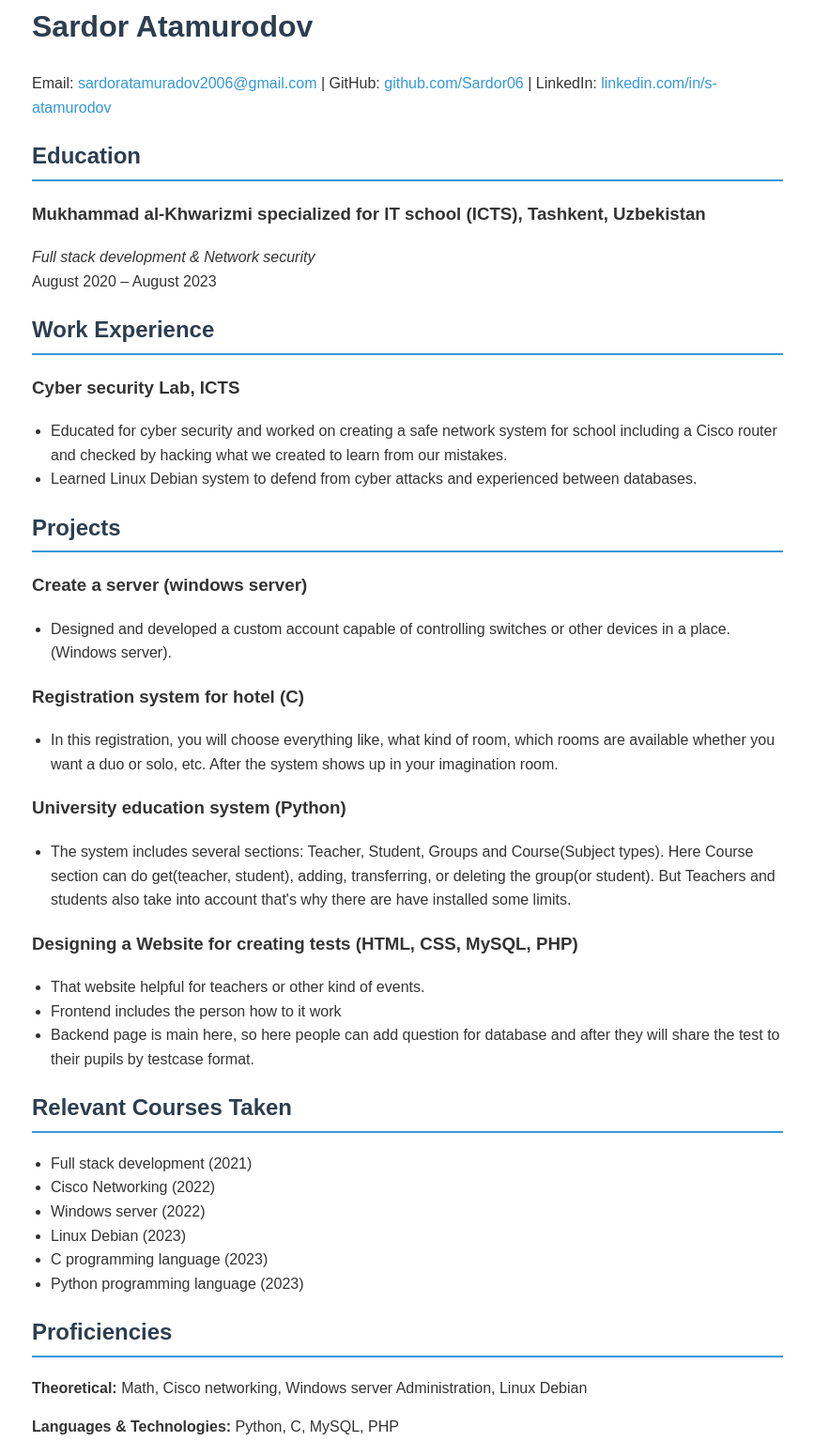
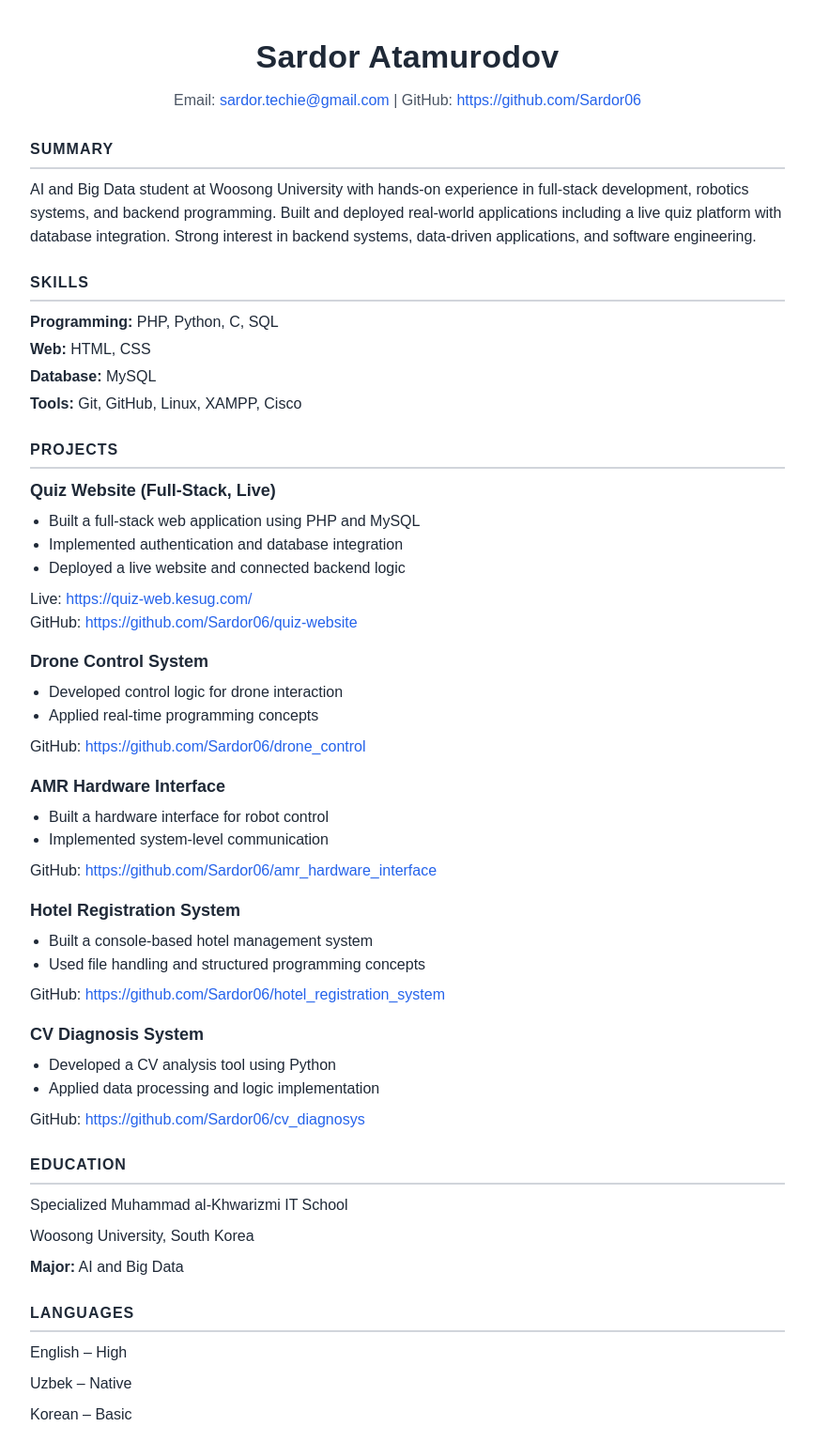
Before and after one commit to Sardor06/Sardor06.github.io, a plain HTML site: page index.html in a window 1280 px wide. Shown: the part 38-1573 px from the top of the page at 94% size, without its empty margins (206-1073 px from the left). Drawn offline with Linux system fonts and the light colour scheme.

Commit message:
Update index.html
Updated the portfolio to a resume format with new sections and styling.

```diff
--- a/index.html
+++ b/index.html
@@ -1,106 +1,201 @@
 <!DOCTYPE html>
 <html lang="en">
 <head>
-    <meta charset="UTF-8">
-    <meta name="viewport" content="width=device-width, initial-scale=1.0">
-    <title>Sardor Atamurodov - Portfolio</title>
+  <meta charset="UTF-8" />
+  <meta name="viewport" content="width=device-width, initial-scale=1.0" />
+  <title>Sardor Atamurodov - Resume</title>
   <style>
+    :root {
+      --text: #1f2937;
+      --muted: #4b5563;
+      --line: #d1d5db;
+      --accent: #2563eb;
+      --bg: #ffffff;
+    }
+    * { box-sizing: border-box; }
     body {
-            font-family: Arial, sans-serif;
-            line-height: 1.6;
-            color: #333;
-            max-width: 800px;
-            margin: 0 auto;
-            padding: 20px;
+      margin: 0;
+      font-family: Arial, Helvetica, sans-serif;
+      background: #f5f7fb;
+      color: var(--text);
+      line-height: 1.55;
     }
-        h1, h2 {
-            color: #2c3e50;
+    .page {
+      max-width: 900px;
+      margin: 32px auto;
+      background: var(--bg);
+      padding: 40px 48px;
+      box-shadow: 0 8px 24px rgba(0,0,0,0.08);
     }
-        h2 {
-            border-bottom: 2px solid #3498db;
-            padding-bottom: 5px;
+    h1 {
+      margin: 0 0 8px 0;
+      font-size: 34px;
+      text-align: center;
+      letter-spacing: 0.3px;
     }
-        a {
-            color: #3498db;
+    .contact {
+      text-align: center;
+      color: var(--muted);
+      margin-bottom: 28px;
+    }
+    .contact a {
+      color: var(--accent);
       text-decoration: none;
     }
-        a:hover {
-            text-decoration: underline;
+    .section {
+      margin-top: 24px;
     }
-        .contact-info {
-            margin-bottom: 20px;
+    .section h2 {
+      font-size: 16px;
+      letter-spacing: 1px;
+      margin: 0 0 10px 0;
+      padding-bottom: 6px;
+      border-bottom: 2px solid var(--line);
     }
-        ul {
-            padding-left: 20px;
+    p {
+      margin: 8px 0;
+    }
+    .skills p {
+      margin: 4px 0;
+    }
+    .project {
+      margin-bottom: 16px;
+    }
+    .project h3 {
+      margin: 0 0 6px 0;
+      font-size: 18px;
+    }
+    .project ul {
+      margin: 6px 0 8px 20px;
+      padding: 0;
+    }
+    .project a, .links a {
+      color: var(--accent);
+      text-decoration: none;
+      word-break: break-all;
+    }
+    .edu-item {
+      margin-bottom: 8px;
+    }
+    @media print {
+      body {
+        background: #fff;
+      }
+      .page {
+        box-shadow: none;
+        margin: 0;
+        max-width: none;
+        padding: 24px 28px;
+      }
     }
   </style>
 </head>
 <body>
-    <header>
+  <div class="page">
     <h1>Sardor Atamurodov</h1>
-        <div class="contact-info">
-            <p>Email: <a href="mailto:sardoratamuradov2006@gmail.com">sardoratamuradov2006@gmail.com</a> |
-               GitHub: <a href="https://github.com/Sardor06">github.com/Sardor06</a> |
-               LinkedIn: <a href="https://linkedin.com/in/s-atamurodov">linkedin.com/in/s-atamurodov</a></p>
+    <div class="contact">
+      Email: <a href="mailto:sardor.techie@gmail.com">sardor.techie@gmail.com</a> |
+      GitHub: <a href="https://github.com/Sardor06" target="_blank">https://github.com/Sardor06</a>
     </div>
-    </header>
 
-    <section>
-        <h2>Education</h2>
-        <h3>Mukhammad al-Khwarizmi specialized for IT school (ICTS), Tashkent, Uzbekistan</h3>
-        <p><em>Full stack development & Network security</em><br>August 2020 – August 2023</p>
+    <section class="section">
+      <h2>SUMMARY</h2>
+      <p>
+        AI and Big Data student at Woosong University with hands-on experience in full-stack development,
+        robotics systems, and backend programming. Built and deployed real-world applications including a
+        live quiz platform with database integration. Strong interest in backend systems, data-driven
+        applications, and software engineering.
+      </p>
     </section>
 
-    <section>
-        <h2>Work Experience</h2>
-        <h3>Cyber security Lab, ICTS</h3>
-        <ul>
-            <li>Educated for cyber security and worked on creating a safe network system for school including a Cisco router and checked by hacking what we created to learn from our mistakes.</li>
-            <li>Learned Linux Debian system to defend from cyber attacks and experienced between databases.</li>
-        </ul>
+    <section class="section skills">
+      <h2>SKILLS</h2>
+      <p><strong>Programming:</strong> PHP, Python, C, SQL</p>
+      <p><strong>Web:</strong> HTML, CSS</p>
+      <p><strong>Database:</strong> MySQL</p>
+      <p><strong>Tools:</strong> Git, GitHub, Linux, XAMPP, Cisco</p>
     </section>
 
-    <section>
-        <h2>Projects</h2>
-        <h3>Create a server (windows server)</h3>
+    <section class="section">
+      <h2>PROJECTS</h2>
+
+      <div class="project">
+        <h3>Quiz Website (Full-Stack, Live)</h3>
         <ul>
-            <li>Designed and developed a custom account capable of controlling switches or other devices in a place. (Windows server).</li>
+          <li>Built a full-stack web application using PHP and MySQL</li>
+          <li>Implemented authentication and database integration</li>
+          <li>Deployed a live website and connected backend logic</li>
         </ul>
+        <div class="links">
+          Live:
+          <a href="https://quiz-web.kesug.com/" target="_blank">https://quiz-web.kesug.com/</a><br>
+          GitHub:
+          <a href="https://github.com/Sardor06/quiz-website" target="_blank">https://github.com/Sardor06/quiz-website</a>
+        </div>
+      </div>
 
-        <h3>Registration system for hotel (C)</h3>
+      <div class="project">
+        <h3>Drone Control System</h3>
         <ul>
-            <li>In this registration, you will choose everything like, what kind of room, which rooms are available whether you want a duo or solo, etc. After the system shows up in your imagination room.</li>
+          <li>Developed control logic for drone interaction</li>
+          <li>Applied real-time programming concepts</li>
         </ul>
+        <div class="links">
+          GitHub:
+          <a href="https://github.com/Sardor06/drone_control" target="_blank">https://github.com/Sardor06/drone_control</a>
+        </div>
+      </div>
 
-        <h3>University education system (Python)</h3>
+      <div class="project">
+        <h3>AMR Hardware Interface</h3>
         <ul>
-            <li>The system includes several sections: Teacher, Student, Groups and Course(Subject types). Here Course section can do get(teacher, student), adding, transferring, or deleting the group(or student). But Teachers and students also take into account that's why there are have installed some limits.</li>
+          <li>Built a hardware interface for robot control</li>
+          <li>Implemented system-level communication</li>
         </ul>
+        <div class="links">
+          GitHub:
+          <a href="https://github.com/Sardor06/amr_hardware_interface" target="_blank">https://github.com/Sardor06/amr_hardware_interface</a>
+        </div>
+      </div>
 
-        <h3>Designing a Website for creating tests (HTML, CSS, MySQL, PHP)</h3>
+      <div class="project">
+        <h3>Hotel Registration System</h3>
         <ul>
-            <li>That website helpful for teachers or other kind of events.</li>
-            <li>Frontend includes the person how to it work</li>
-            <li>Backend page is main here, so here people can add question for database and after they will share the test to their pupils by testcase format.</li>
+          <li>Built a console-based hotel management system</li>
+          <li>Used file handling and structured programming concepts</li>
         </ul>
+        <div class="links">
+          GitHub:
+          <a href="https://github.com/Sardor06/hotel_registration_system" target="_blank">https://github.com/Sardor06/hotel_registration_system</a>
+        </div>
+      </div>
+
+      <div class="project">
+        <h3>CV Diagnosis System</h3>
+        <ul>
+          <li>Developed a CV analysis tool using Python</li>
+          <li>Applied data processing and logic implementation</li>
+        </ul>
+        <div class="links">
+          GitHub:
+          <a href="https://github.com/Sardor06/cv_diagnosys" target="_blank">https://github.com/Sardor06/cv_diagnosys</a>
+        </div>
+      </div>
     </section>
 
-    <section>
-        <h2>Relevant Courses Taken</h2>
-        <ul>
-            <li>Full stack development (2021)</li>
-            <li>Cisco Networking (2022)</li>
-            <li>Windows server (2022)</li>
-            <li>Linux Debian (2023)</li>
-            <li>C programming language (2023)</li>
-            <li>Python programming language (2023)</li>
-        </ul>
+    <section class="section">
+      <h2>EDUCATION</h2>
+      <div class="edu-item">Specialized Muhammad al-Khwarizmi IT School</div>
+      <div class="edu-item">Woosong University, South Korea</div>
+      <div class="edu-item"><strong>Major:</strong> AI and Big Data</div>
     </section>
 
-    <section>
-        <h2>Proficiencies</h2>
-        <p><strong>Theoretical:</strong> Math, Cisco networking, Windows server Administration, Linux Debian</p>
-        <p><strong>Languages & Technologies:</strong> Python, C, MySQL, PHP</p>
+    <section class="section">
+      <h2>LANGUAGES</h2>
+      <p>English – High</p>
+      <p>Uzbek – Native</p>
+      <p>Korean – Basic</p>
     </section>
+  </div>
 </body>
 </html>
```
Lines whose indentation alone changed are shown as unchanged.
